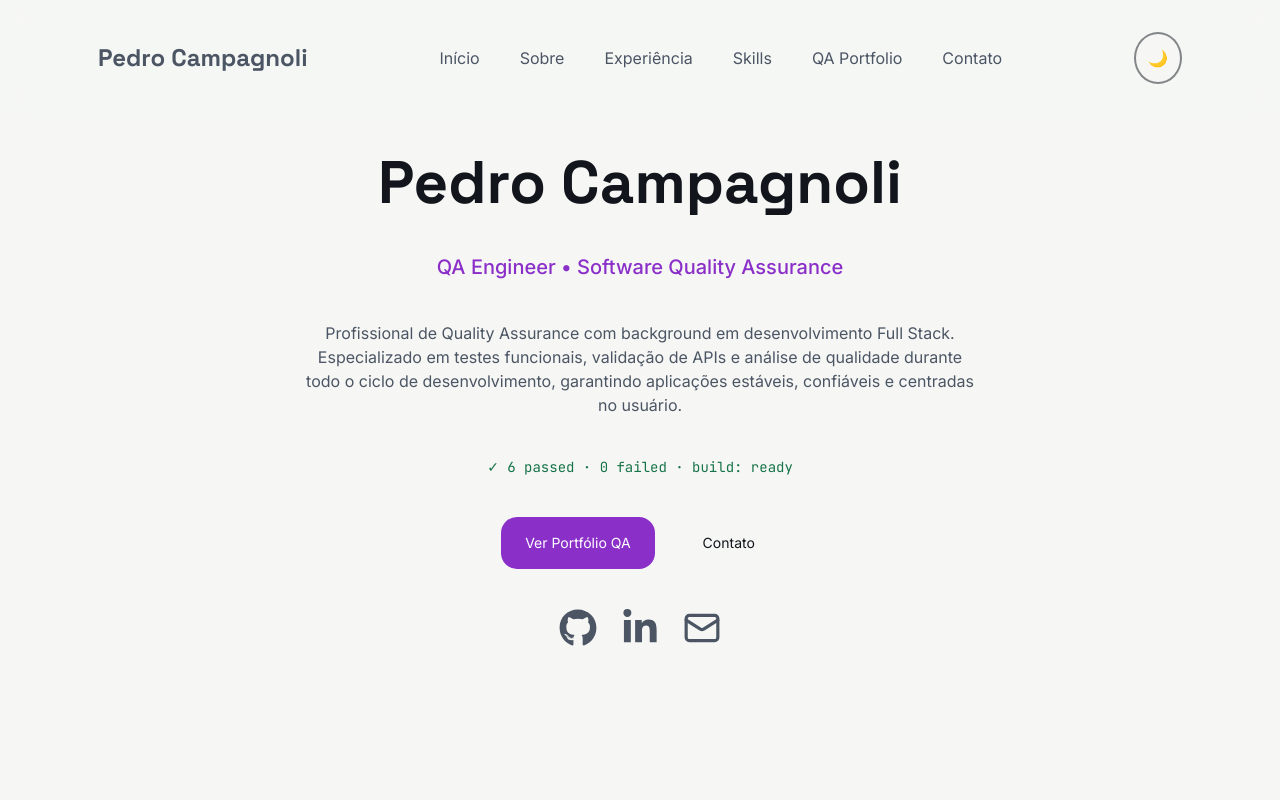
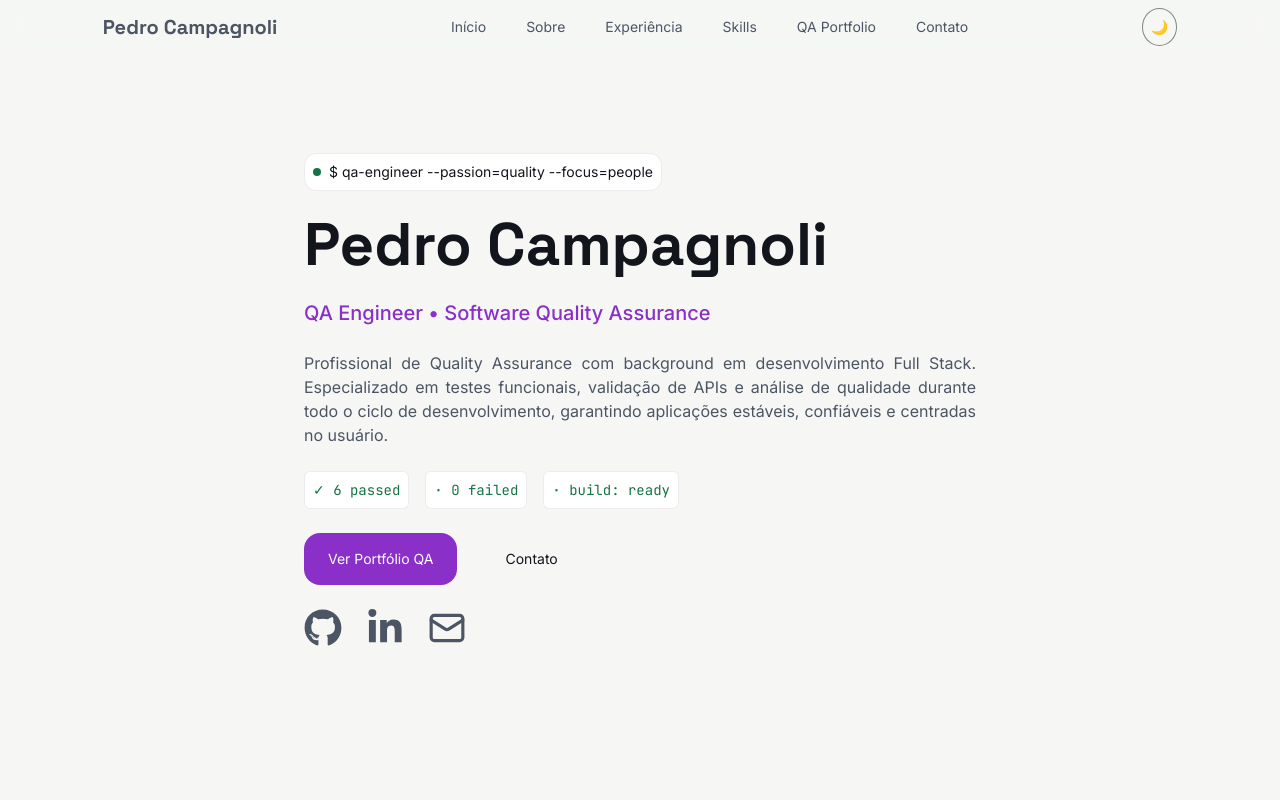
Before and after one commit to Pedro-Campagnoli/Portfolio, a Next.js app: page / in a window 1280 px wide. Shown: the top 800 px of the page. Built offline with nearby package versions, Linux system fonts and the light colour scheme.

Commit message:
feat: implement left side of HeroSection

```diff
--- /dev/null
+++ b/pnpm-workspace.yaml
@@ -0,0 +1,3 @@
+allowBuilds:
+  sharp: false
+  unrs-resolver: false
--- a/src/app/_components/Header.tsx
+++ b/src/app/_components/Header.tsx
@@ -1,4 +1,4 @@
-"use client"
+"use client";
 import { useEffect, useState } from "react";
 import ThemeToggle from "./ThemeToggle";
 
@@ -29,17 +29,21 @@ export default function Header() {
   }, []);
 
   return (
-    <header className={`fixed top-0 left-0 w-full bg-background/80 backdrop-blur-md text-primary-text flex items-center justify-around p-8 z-50 transition-all duration-300 ease-in-out ${scrolled ? "shadow-md border-b border-primary-text" : ""}`}>
-      <h1 className="text-2xl font-display font-bold">Pedro Campagnoli</h1>
+    <header
+      className={`fixed top-0 left-0 w-full bg-background/80 backdrop-blur-md text-primary-text flex items-center justify-around px-4 py-2 z-50 transition-all duration-300 ease-in-out ${scrolled ? "shadow-md border-b border-primary-text" : ""}`}
+    >
+      <h1 className="text-xl font-display font-bold">Pedro Campagnoli</h1>
 
       <div className="hidden md:flex gap-10">
         {Links.map((link) => (
-            <a
-            className="hover:brightness-150 dark:hover:brightness-80 transition-all duration-300"
-            href={link.href} key={link.href}>{link.label}
-            </a>
-          ))
-        }
+          <a
+            className="hover:brightness-15 text-sm 0 dark:hover:brightness-80 transition-all duration-300"
+            href={link.href}
+            key={link.href}
+          >
+            {link.label}
+          </a>
+        ))}
       </div>
       <ThemeToggle />
     </header>
--- /dev/null
+++ b/src/app/_components/HeroSection.tsx
@@ -0,0 +1,107 @@
+import { FaGithub, FaLinkedinIn } from "react-icons/fa";
+import { LuMail } from "react-icons/lu";
+
+export default function HeroSection() {
+  return (
+    <section className="flex flex-col items-center justify-center min-h-screen gap-10 text-center px-4">
+      <div className="flex flex-col items-start justify-center gap-6">
+        <div
+          className="rounded-xl flex items-center p-2 gap-2
+        border border-border bg-surface hover:border-color-border-strong transition-all"
+        >
+          <div className="bg-signal h-2 w-2 rounded-full" />
+          <span className="text-sm">
+            $ qa-engineer --passion=quality --focus=people
+          </span>
+        </div>
+
+        <h1 className="text-foreground font-display font-bold text-5xl md:text-6xl">
+          Pedro Campagnoli
+        </h1>
+
+        <span className="text-primary text-xl font-medium">
+          QA Engineer • Software Quality Assurance
+        </span>
+
+        <p className="text-primary-text text-justify max-w-2xl">
+          Profissional de Quality Assurance com background em desenvolvimento
+          Full Stack. Especializado em testes funcionais, validação de APIs e
+          análise de qualidade durante todo o ciclo de desenvolvimento,
+          garantindo aplicações estáveis, confiáveis e centradas no usuário.
+        </p>
+
+        <div className="flex gap-4">
+          <span
+            className="text-signal font-mono text-sm p-2 rounded-md
+          border border-border bg-surface hover:border-color-border-strong transition-all"
+          >
+            ✓ 6 passed
+          </span>
+          <span
+            className="text-signal font-mono text-sm p-2 rounded-md
+          border border-border bg-surface hover:border-color-border-strong transition-all"
+          >
+            · 0 failed
+          </span>
+          <span
+            className="text-signal font-mono text-sm p-2 rounded-md
+          border border-border bg-surface hover:border-color-border-strong transition-all"
+          >
+            · build: ready
+          </span>
+        </div>
+
+        <div className="flex gap-6 flex-wrap justify-center">
+          <a
+            href="#qa-projects"
+            className="text-white text-sm bg-primary rounded-2xl px-6 py-4
+                          hover:scale-110 transition-all duration-300"
+          >
+            Ver Portfólio QA
+          </a>
+
+          <a
+            href="mailto:dev.pedro.campagnoli@gmail.com"
+            className="text-foreground text-sm rounded-2xl px-6 py-4
+                          hover:scale-110 transition-all duration-300"
+          >
+            Contato
+          </a>
+        </div>
+
+        <div className="flex text-primary-text gap-6">
+          <a
+            href="https://github.com/Pedro-Campagnoli"
+            target="_blank"
+            rel="noopener noreferrer"
+            aria-label="GitHub"
+          >
+            <FaGithub
+              className="hover:text-primary hover:scale-125 transition-all"
+              size={38}
+            />
+          </a>
+
+          <a
+            href="https://www.linkedin.com/in/pedro-campagnoli-52737325b/"
+            target="_blank"
+            rel="noopener noreferrer"
+            aria-label="LinkedIn"
+          >
+            <FaLinkedinIn
+              className="hover:text-primary hover:scale-125 transition-all"
+              size={38}
+            />
+          </a>
+
+          <a href="mailto:dev.pedro.campagnoli@gmail.com" aria-label="Email">
+            <LuMail
+              className="hover:text-primary hover:scale-125 transition-all"
+              size={38}
+            />
+          </a>
+        </div>
+      </div>
+    </section>
+  );
+}
--- a/src/app/_components/ThemeToggle.tsx
+++ b/src/app/_components/ThemeToggle.tsx
@@ -13,7 +13,9 @@ export default function ThemeToggle() {
       setTheme(savedTheme);
       document.documentElement.classList.toggle("dark", savedTheme === "dark");
     } else {
-      const prefersDark = window.matchMedia("(prefers-color-scheme: dark)").matches;
+      const prefersDark = window.matchMedia(
+        "(prefers-color-scheme: dark)",
+      ).matches;
       setTheme(prefersDark ? "dark" : "light");
       document.documentElement.classList.toggle("dark", prefersDark);
     }
@@ -30,7 +32,7 @@ export default function ThemeToggle() {
   return (
     <button
       onClick={toggleTheme}
-      className="p-3 border-2 border-foreground/50 rounded-[50%] bg-background text-background transition-colors"
+      className="p-2 border border-foreground/50 text-sm rounded-[50%] bg-background text-background transition-colors"
     >
       {theme === "dark" ? "☀️ " : "🌙 "}
     </button>
--- a/src/app/globals.css
+++ b/src/app/globals.css
@@ -1,19 +1,31 @@
 @import "tailwindcss";
 
 :root {
-  --background: #F6F7F5;
-  --foreground: #12161C;
-  --primary-text: #4B5563;
-  --primary: #8B2FC9;
+  --background: #f6f7f5;
+  --foreground: #12161c;
+  --primary-text: #4b5563;
+  --primary: #8b2fc9;
   --signal: #157347;
+
+  --border: rgba(15, 23, 42, 0.08);
+  --border-strong: rgba(15, 23, 42, 0.14);
+
+  --surface: #ffffff;
+  --surface-hover: #f8fafc;
 }
 
 .dark {
-  --background: #0B0F14;
-  --foreground: #E6EDF3;
-  --primary-text: #97A3B0;
-  --primary: #B266E0;
-  --signal: #39D98A;
+  --background: #0b0f14;
+  --foreground: #e6edf3;
+  --primary-text: #97a3b0;
+  --primary: #b266e0;
+  --signal: #39d98a;
+
+  --border: rgba(255, 255, 255, 0.08);
+  --border-strong: rgba(255, 255, 255, 0.14);
+
+  --surface: #10141d;
+  --surface-hover: #141a24;
 }
 
 @theme {
@@ -26,4 +38,9 @@
   --color-primary-text: var(--primary-text);
   --color-primary: var(--primary);
   --color-signal: var(--signal);
+
+  --color-border: var(--border);
+  --color-border-strong: var(--border-strong);
+  --color-surface: var(--surface);
+  --color-surface-hover: var(--surface-hover);
 }
--- a/src/app/page.tsx
+++ b/src/app/page.tsx
@@ -5,6 +5,7 @@ import AboutCards from "./_components/AboutCards";
 import ContactSection from "./_components/ContactSection";
 import ExperienceSection from "./_components/ExperienceSection";
 import IconsList from "./_components/IconsList";
+import HeroSection from "./_components/HeroSection";
 
 function SectionLabel({ file, describe }: { file: string; describe: string }) {
   return (
@@ -18,76 +19,7 @@ function SectionLabel({ file, describe }: { file: string; describe: string }) {
 export default function Home() {
   return (
     <main className="flex flex-col items-center">
-
-      {/* HERO */}
-      <header className="flex flex-col items-center justify-center min-h-screen gap-10 text-center px-4">
-
-        <h1 className="text-foreground font-display font-bold text-5xl md:text-6xl">
-          Pedro Campagnoli
-        </h1>
-
-        <span className="text-primary text-xl font-medium">
-          QA Engineer • Software Quality Assurance
-        </span>
-
-        <p className="text-primary-text max-w-2xl">
-          Profissional de Quality Assurance com background em desenvolvimento Full Stack.
-          Especializado em testes funcionais, validação de APIs e análise de qualidade
-          durante todo o ciclo de desenvolvimento, garantindo aplicações estáveis,
-          confiáveis e centradas no usuário.
-        </p>
-
-        <p className="text-signal font-mono text-sm">
-          ✓ 6 passed · 0 failed · build: ready
-        </p>
-
-        {/* CTA */}
-        <div className="flex gap-6 flex-wrap justify-center">
-          <a
-            href="#qa-projects"
-            className="text-white text-sm bg-primary rounded-2xl px-6 py-4
-            hover:scale-110 transition-all duration-300"
-          >
-            Ver Portfólio QA
-          </a>
-
-          <a
-            href="mailto:dev.pedro.campagnoli@gmail.com"
-            className="text-foreground text-sm rounded-2xl px-6 py-4
-            hover:scale-110 transition-all duration-300"
-          >
-            Contato
-          </a>
-        </div>
-
-        {/* SOCIAL */}
-        <div className="flex text-primary-text gap-6">
-          <a
-            href="https://github.com/Pedro-Campagnoli"
-            target="_blank"
-            rel="noopener noreferrer"
-            aria-label="GitHub"
-          >
-            <FaGithub className="hover:text-primary hover:scale-125 transition-all" size={38} />
-          </a>
-
-          <a
-            href="https://www.linkedin.com/in/pedro-campagnoli-52737325b/"
-            target="_blank"
-            rel="noopener noreferrer"
-            aria-label="LinkedIn"
-          >
-            <FaLinkedinIn className="hover:text-primary hover:scale-125 transition-all" size={38} />
-          </a>
-
-          <a
-            href="mailto:dev.pedro.campagnoli@gmail.com"
-            aria-label="Email"
-          >
-            <LuMail className="hover:text-primary hover:scale-125 transition-all" size={38} />
-          </a>
-        </div>
-      </header>
+      <HeroSection />
 
       {/* ABOUT */}
       <section
@@ -95,7 +27,6 @@ export default function Home() {
         className="w-full flex flex-col lg:flex-row justify-center items-center gap-20 py-24 px-6"
       >
         <div className="flex flex-col gap-6 max-w-xl">
-
           <SectionLabel file="sobre.spec.ts" describe="Sobre mim" />
 
           <h2 className="text-foreground font-display font-semibold text-3xl">
@@ -103,16 +34,16 @@ export default function Home() {
           </h2>
 
           <div className="text-primary-text space-y-4 text-justify">
-
             <p>
-              Sou um profissional de tecnologia com background em desenvolvimento
-              Full Stack e crescente especialização em Quality Assurance.
+              Sou um profissional de tecnologia com background em
+              desenvolvimento Full Stack e crescente especialização em Quality
+              Assurance.
             </p>
 
             <p>
               Minha experiência com desenvolvimento permite compreender o
-              funcionamento interno das aplicações, facilitando investigação
-              de bugs, análise de comportamentos inesperados e comunicação
+              funcionamento interno das aplicações, facilitando investigação de
+              bugs, análise de comportamentos inesperados e comunicação
               eficiente com desenvolvedores e times de produto.
             </p>
 
@@ -129,9 +60,7 @@ export default function Home() {
               Acredito que software de qualidade nasce da combinação entre
               engenharia, testes bem estruturados e visão centrada no usuário.
             </p>
-
           </div>
-
         </div>
 
         <AboutCards />
@@ -199,7 +128,6 @@ export default function Home() {
 
         <ContactSection />
       </section>
-
     </main>
   );
 }
```
Also changed, not shown: 1 other file (tests, documents, lock files or other folders).
